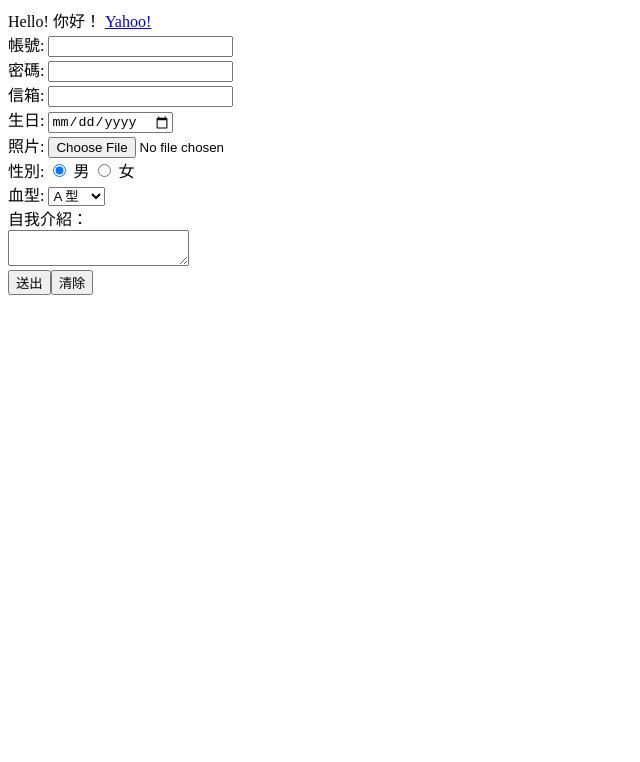
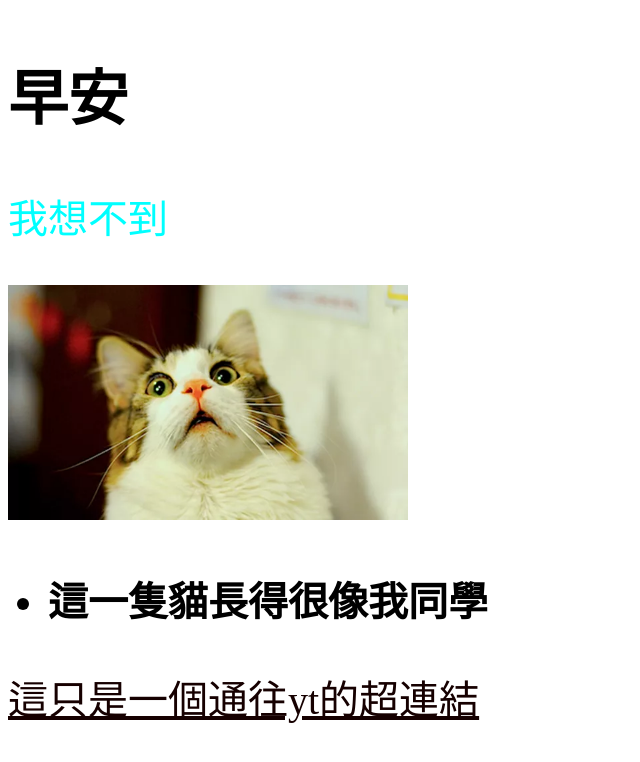
Before and after one commit to huahua6207/huahua6207.github.io, a plain HTML site: page index.html in a window 1280 px wide. Shown: the whole page, without its empty margins (0-640 px from the left). Drawn offline with Linux system fonts and the light colour scheme.

Commit message:
Update index.html

```diff
--- a/index.html
+++ b/index.html
@@ -1,30 +1,18 @@
 <!DOCTYPE html>
-<html>
-    <head>
-        <meta charset='utf-8'>
-    </head>
-    <body>
-        Hello! 你好！
-        <a href="http://tw.yahoo.com/">Yahoo!</a>
-        <form action="signup" method="post">
-        帳號: <input type="text" name="user"/><br/>
-        密碼: <input type="password" name="password"/><br/>
-        信箱: <input type="email" name="email"/><br/>
-        生日: <input type="date" name="birthday"/><br/>
-        照片: <input type="file" name="picture"/><br/>
-        性別: <input type="radio" name="sex" value="male" checked/> 男
-              <input type="radio" name="sex" value="female"/> 女<br/>
-        血型: <select name="BloodType">
-                <option value="A">A 型</option>
-                <option value="B">B 型</option>
-                <option value="AB">AB 型</option>
-                <option value="O">O 型</option>
-              </select> <br/>
-        自我介紹： <br/>
-        <textarea name="AboutMe">
-        </textarea> <br/>
-
-        <input type="submit" value="送出"/><input type="reset" value="清除"/><br/>
-        </form>
-    </body>
+<html lang="en">
+  <head>
+    <meta charset="UTF-8">
+    <meta name="viewport" content="width=device-width, initial-scale=1.0">
+    <meta http-equiv="X-UA-Compatible" content="ie=edge">
+    <title>text</title>
+  </head>
+  <body  style="font-size: 40px;">
+    <h2>早安</h2>
+    <p style="color: aqua;">我想不到</p>
+    <img src="a4.png" width="400px";>
+    <ul>
+    <li><b>這一隻貓長得很像我同學</b></li>
+    </ul>
+    <a style="color: rgb(22, 0, 0);" href="https://www.youtube.com/">這只是一個通往yt的超連結</a>
+  </body>
 </html>
```
